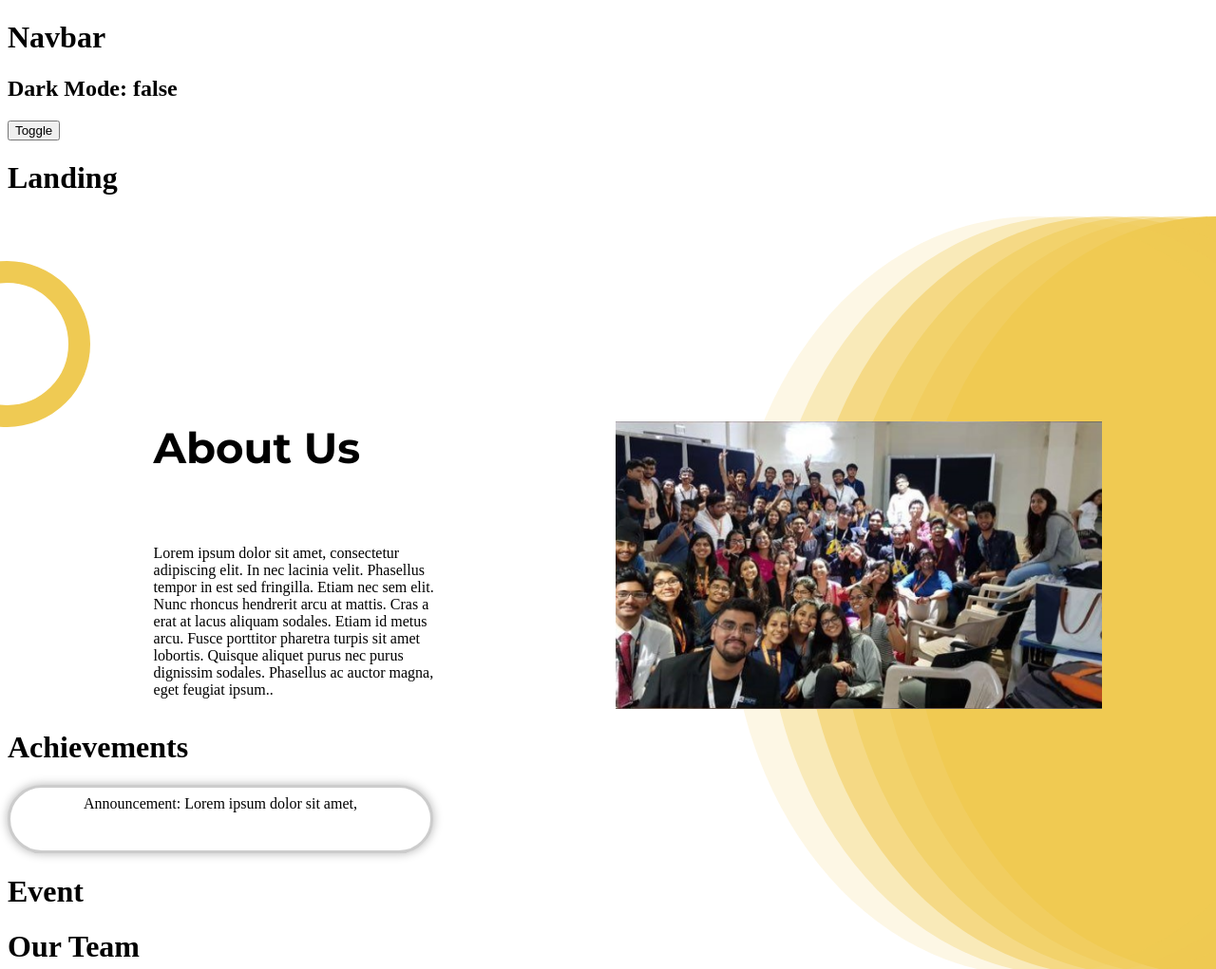
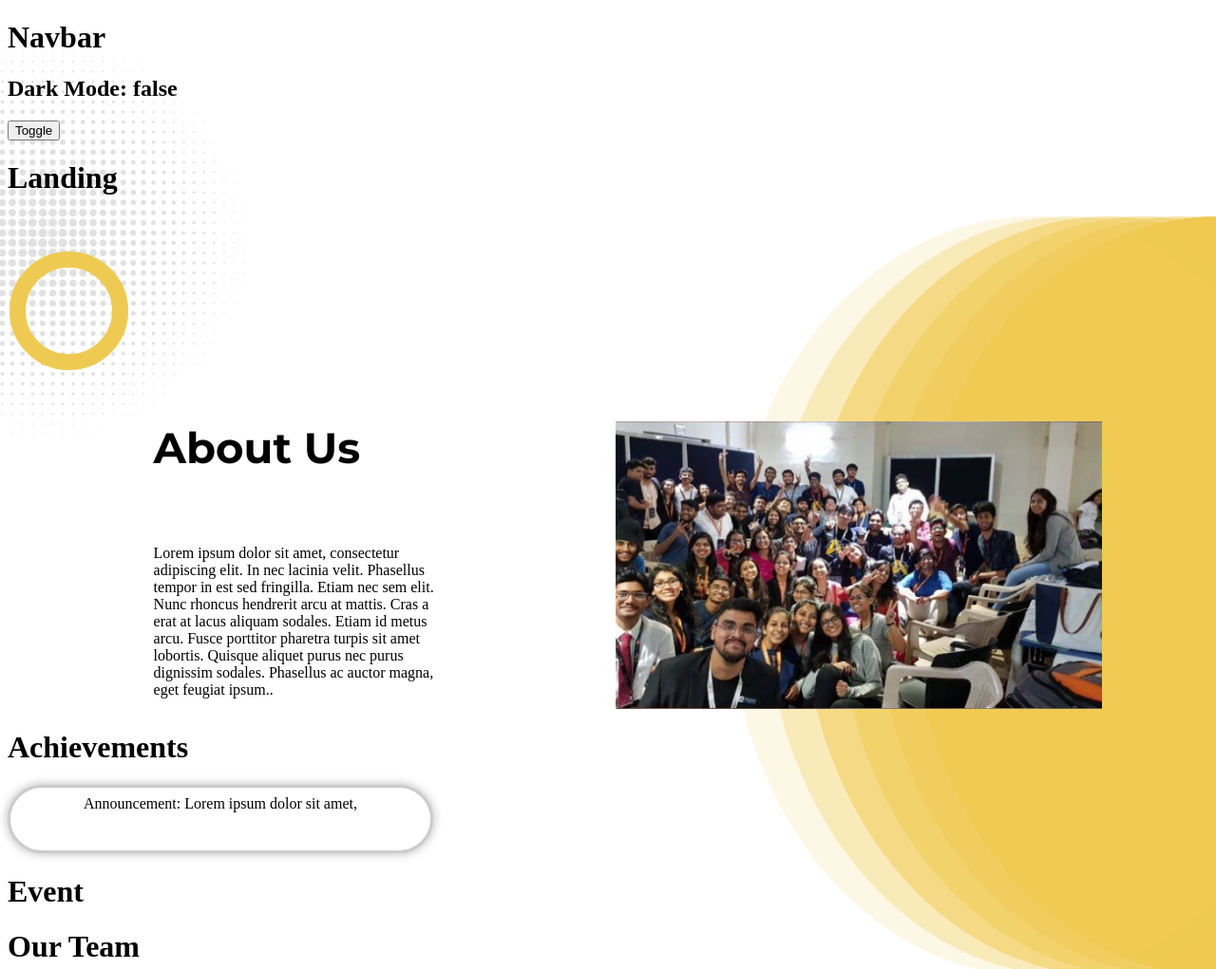
Before and after one commit to IEEECS-VIT/chapter-website-2021, a Gatsby site: page / in a window 1280 px wide. Shown: the top 1021 px of the page at 95% size. Built offline with nearby package versions, Linux system fonts and the light colour scheme; Gatsby itself is replaced by a stand-in of ours.

Commit message:
closes #2

```diff
--- a/src/sections/about-us/aboutusstyle.module.css
+++ b/src/sections/about-us/aboutusstyle.module.css
@@ -30,13 +30,19 @@ margin-top: 27vh;
 }
 .hollowcircle{
 position: absolute;
-width: 175px;
-height: 175px;
-left: -80px;
-top:275px;
+width: 125px;
+height: 125px;
+left: 10px;
+top:265px;
 border-radius: 50%;
-border: 23px solid #EFCA53;
+border: 17px solid #EFCA53;
 box-sizing: border-box;
+}
+.dot{
+    position:absolute;
+    z-index: -2;
+    left:-330px;
+    top:-25px;
 }
 .circle1{
     display:block;
--- a/src/sections/about-us/index.js
+++ b/src/sections/about-us/index.js
@@ -1,10 +1,12 @@
 import React from "react"
 import styles from './aboutusstyle.module.css';
 import clubimg from '../../images/club.png'
+import dot from '../../images/Bg_Lisght.png'
 const AboutUs = () => {
   return (
     <div className={styles.about}>
                 <div className={styles.hollowcircle}></div>
+                <img className={styles.dot} src={dot} alt="dotted"></img>
                 <div className={styles.aboutus}>About Us</div>
                 <img className={styles.clubimg} src={clubimg} alt="club"></img>
                 <div className={styles.text}>Lorem ipsum dolor sit amet, consectetur adipiscing elit. In nec lacinia velit. Phasellus tempor in est sed fringilla. Etiam nec sem elit. Nunc rhoncus hendrerit arcu at mattis. Cras a erat at lacus aliquam sodales. Etiam id metus arcu. Fusce porttitor pharetra turpis sit amet lobortis. Quisque aliquet purus nec purus dignissim sodales. Phasellus ac auctor magna, eget feugiat ipsum..</div>
```
Also changed, not shown: src/images/Bg_Lisght.png (added).
